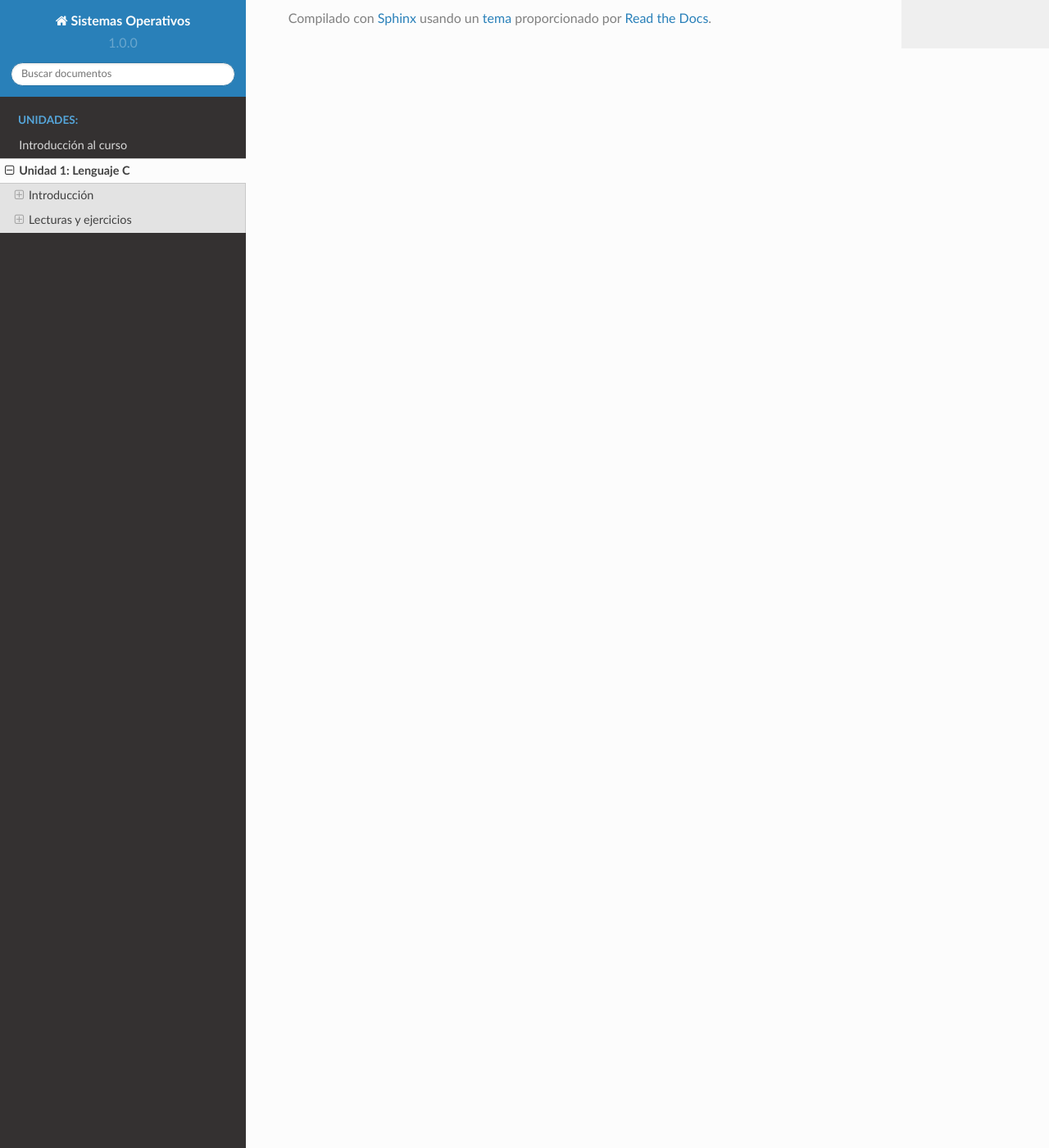
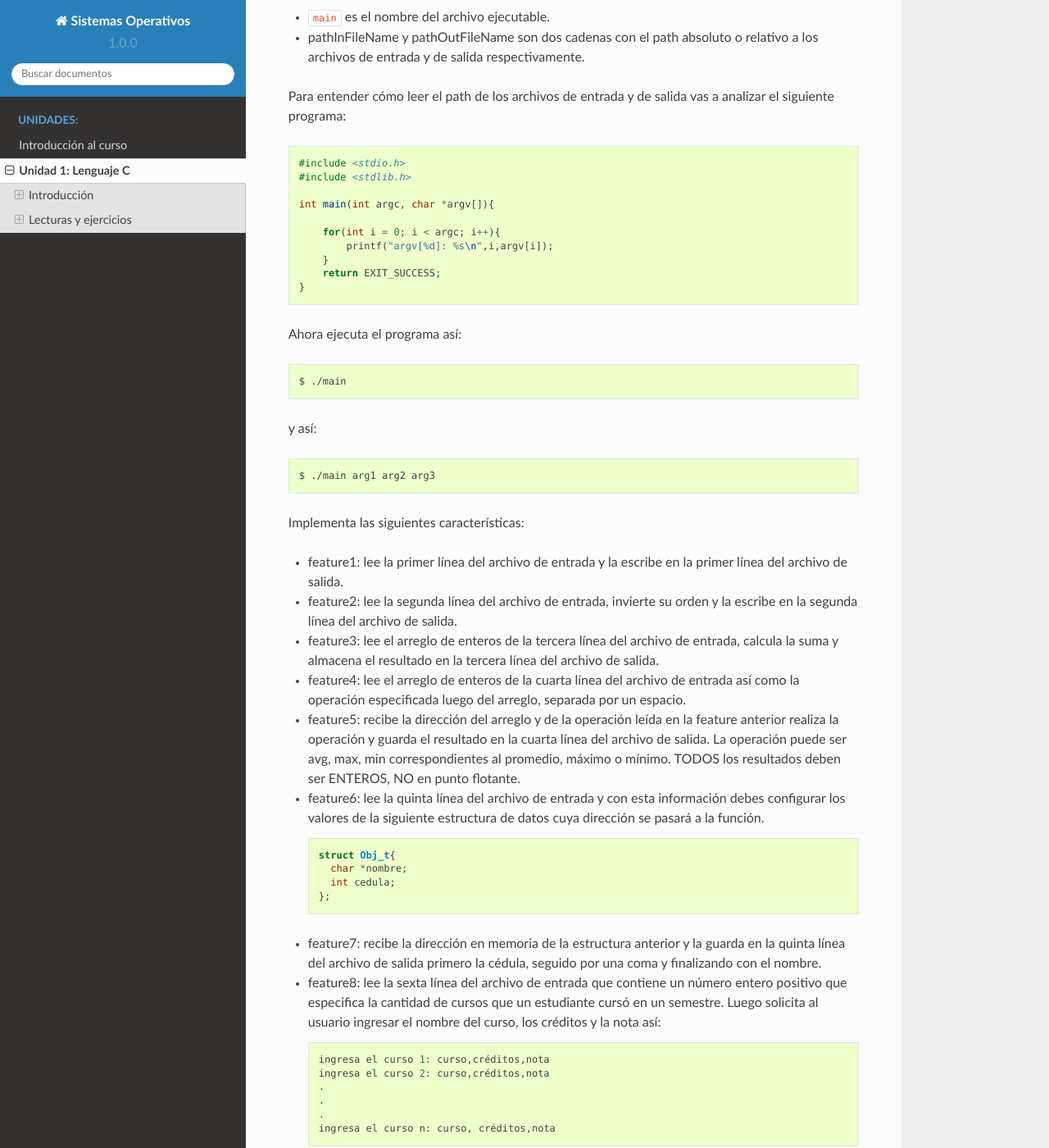
Before and after one commit to juanferfranco/sistemasoperativos, a Sphinx documentation site: the page built from docs/_unidad1/unidad1.rst, in a window 1280 px wide and 1400 px high, scrolled down 3687 px. Shown: the whole window at 82% size. Built offline with Sphinx 7.4.7 and the Read the Docs theme 2.0.0, drawn with Linux system fonts in a browser that asks for light colours; pages that are not in the unit, such as notebooks, are missing from menus; some of the changed text lies outside the part shown.

Commit message:
eval done beta

```diff
--- a/docs/_unidad1/unidad1.rst
+++ b/docs/_unidad1/unidad1.rst
@@ -127,8 +127,143 @@ lenguaje de máquina.
 PROYECTO EVALUATIVO DE LA UNIDAD
 ^^^^^^^^^^^^^^^^^^^^^^^^^^^^^^^^^
 
-El proyecto se publicará en la semana de evaluación. Por tanto, te recomiendo que termines la mayor
-cantidad de ejercicios que puedas, ojalá todos, antes de la semana de evaluación.
+Enunciado de la evaluación
+################################
+
+Realiza un fork de `este <https://github.com/juanferfranco/evaluacionUnidad1-2021-20>`__ repositorio en
+tu cuenta y realiza un clon para trabajar en un tu equipo local.
+
+Debes hacer al menos un commit por feature implementada y probada.
+
+Crea un programa que lea información de un archivo de entrada
+la procese y luego la almacene en un archivo de salida. El programa se debe ejecutar
+en la línea de comandos así:
+
+.. code-block:: bash
+
+    $ ./main pathInFileName pathOutFileName
+
+* ``main`` es el nombre del archivo ejecutable.
+* pathInFileName y pathOutFileName son dos cadenas con el path absoluto o relativo a los archivos
+  de entrada y de salida respectivamente.
+
+Para entender cómo leer el path de los archivos de entrada y de salida vas a analizar el
+siguiente programa:
+
+.. code-block:: c
+
+  #include <stdio.h>
+  #include <stdlib.h>
+
+  int main(int argc, char *argv[]){
+
+      for(int i = 0; i < argc; i++){
+          printf("argv[%d]: %s\n",i,argv[i]);
+      }
+      return EXIT_SUCCESS;
+  }
+
+Ahora ejecuta el programa así:
+
+.. code-block:: bash
+
+    $ ./main
+
+y así:
+
+.. code-block:: bash
+
+    $ ./main arg1 arg2 arg3
+
+Implementa las siguientes características:
 
 
-https://upbeduco-my.sharepoint.com/:f:/g/personal/juanf_franco_upb_edu_co/EjAnDzLprxVOjOqfZ5W2290BO02bbvjsA07KUerGVCVNWg
+* feature1: lee la primer línea del archivo de entrada y la escribe en la primer línea del archivo
+  de salida.
+* feature2: lee la segunda línea del archivo de entrada, invierte su orden y la escribe en la segunda
+  línea del archivo de salida.
+* feature3: lee el arreglo de enteros de la tercera línea del archivo de entrada, calcula la suma y
+  almacena el resultado en la tercera línea del archivo de salida.
+* feature4: lee el arreglo de enteros de la cuarta línea del archivo de entrada así como la operación
+  especificada luego del arreglo, separada por un espacio.
+* feature5: recibe la dirección del arreglo y de la operación leída en la feature anterior
+  realiza la operación y guarda el resultado en la cuarta línea del archivo de salida.
+  La operación puede ser avg, max, min correspondientes al promedio,
+  máximo o mínimo. TODOS los resultados deben ser ENTEROS, NO en punto flotante.
+* feature6: lee la quinta línea del archivo de entrada y con esta información debes configurar los valores
+  de la siguiente estructura de datos cuya dirección se pasará a la función.
+
+  .. code-block:: c
+
+      struct Obj_t{
+        char *nombre;
+        int cedula;
+      };
+
+* feature7: recibe la dirección en memoria de la estructura anterior y la guarda en la quinta línea del
+  archivo de salida primero la cédula, seguido por una coma y finalizando con el nombre.
+* feature8: lee la sexta línea del archivo de entrada que contiene un número entero positivo que especifica
+  la cantidad de cursos que un estudiante cursó en un semestre. Luego solicita al usuario ingresar el nombre
+  del curso, los créditos y la nota así:
+
+  .. code-block:: bash
+
+    ingresa el curso 1: curso,créditos,nota
+    ingresa el curso 2: curso,créditos,nota
+    .
+    .
+    .
+    ingresa el curso n: curso, créditos,nota
+
+  La función debe devolver la dirección en memoria de una arreglo de estructuras de datos con la información
+  de cada curso y la el tamaño del arreglo.
+
+* feature9: finalmente, calcula el `promedio ponderado <https://en.wikipedia.org/wiki/Weighted_arithmetic_mean>`__
+  del semestre. Pregunta al usuario si desea almacenar la información la información en el archivo de salida así:
+
+  .. code-block:: bash
+
+    deseas almacenar la información (s) o (n):
+
+  Si el usuario contesta n, debes guardar en la línea 6 del archivo de salida el promedio ponderado. Si el usuario
+  contesta y, debes guardar, desde la línea 6 del archivo de salida, la información ingresada así:
+
+  .. code-block:: bash
+
+      curso,créditos,nota
+      curso,créditos,nota
+      .
+      .
+      .
+      curso,créditos,nota
+      promedio ponderado: valor_calculado
+
+Entregables
+##############
+
+Sube a `este <https://upbeduco-my.sharepoint.com/:f:/g/personal/juanf_franco_upb_edu_co/EjAnDzLprxVOjOqfZ5W2290BO02bbvjsA07KUerGVCVNWg>`__
+enlace un archivo pdf nombrado con los nueve dígitos que componen tu ID.
+Por ejemplo: 000008716.pdf. El archivo debe tener lo siguiente:
+
+* Tu nombre completo.
+* Evaluación de la unidad 1 y la fecha en la cual vas subir el archivo.
+* Sección 1: la dirección https de tu repositorio en GitHub para poder clonar el proyecto. La URL
+  debe comenzar con ``https`` y terminar con ``.git``.
+* Sección 2: el enlace a un video que muestre todas las features solicitadas funcionando.
+
+Criterios de evaluación
+##########################
+
+Cada feature completa y con TODOS los requisitos solicitados te da los puntos que se muestran. Ten presenta
+que no se darán puntos intermedios por una feature incompleta o que no cumpla todos los requisitos.
+
+* feature1: 0.5
+* feature2: 0.5
+* feature3: 0.5
+* feature4: 0.5
+* feature5: 0.5
+* feature6: 0.5
+* feature7: 0.5
+* feature8: 0.5
+* feature9: 0.5
+* Liberar correctamente TODA la memoria reservada y cerrar todos los archivos abiertos: 0.5
```
